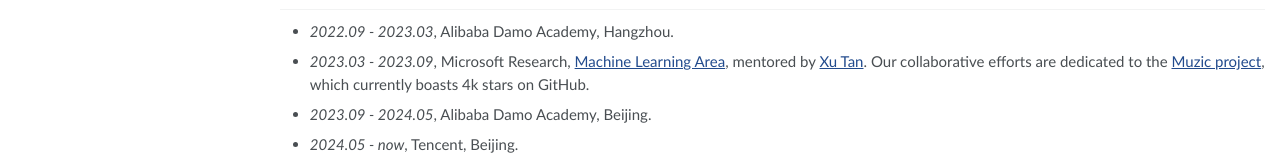
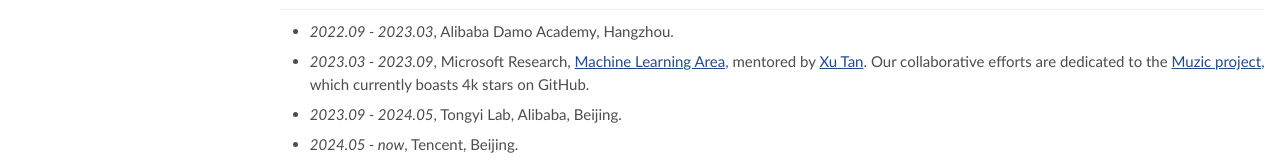
Before and after one commit to trestad/trestad.github.io, a Jekyll site: the page built from _pages/about.md, in a window 1280 px wide and 900 px high, scrolled down 1055 px. Shown: the part 730-897 px from the top of the window. Built offline with Jekyll 4.4.1, drawn with Linux system fonts in a browser that asks for light colours.

Commit message:
Update about.md

```diff
--- a/_pages/about.md
+++ b/_pages/about.md
@@ -80,5 +80,5 @@ China, 2023 (中国人民大学拔尖创新人才)
 # Internships
 - *2022.09 - 2023.03*, Alibaba Damo Academy, Hangzhou.
 - *2023.03 - 2023.09*, Microsoft Research, [Machine Learning Area](https://www.microsoft.com/en-us/research/group/machine-learning-research-group/), mentored by [Xu Tan](https://scholar.google.co.jp/citations?user=tob-U1oAAAAJ&hl=en). Our collaborative efforts are dedicated to the [Muzic project](https://github.com/microsoft/muzic), which currently boasts 4k stars on GitHub.
-- *2023.09 - 2024.05*, Alibaba Damo Academy, Beijing.
+- *2023.09 - 2024.05*, Tongyi Lab, Alibaba, Beijing.
 - *2024.05 - now*, Tencent, Beijing.
```
